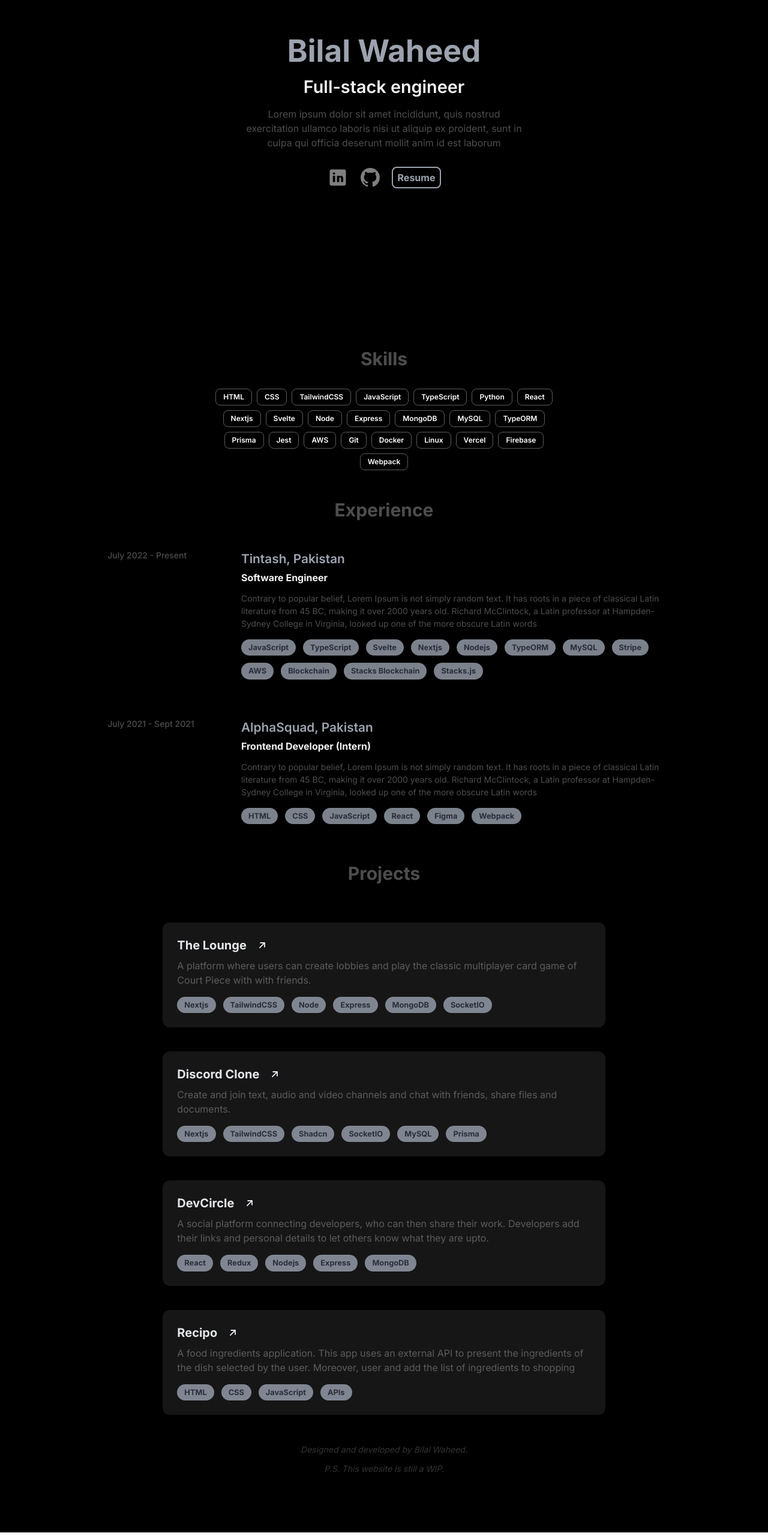
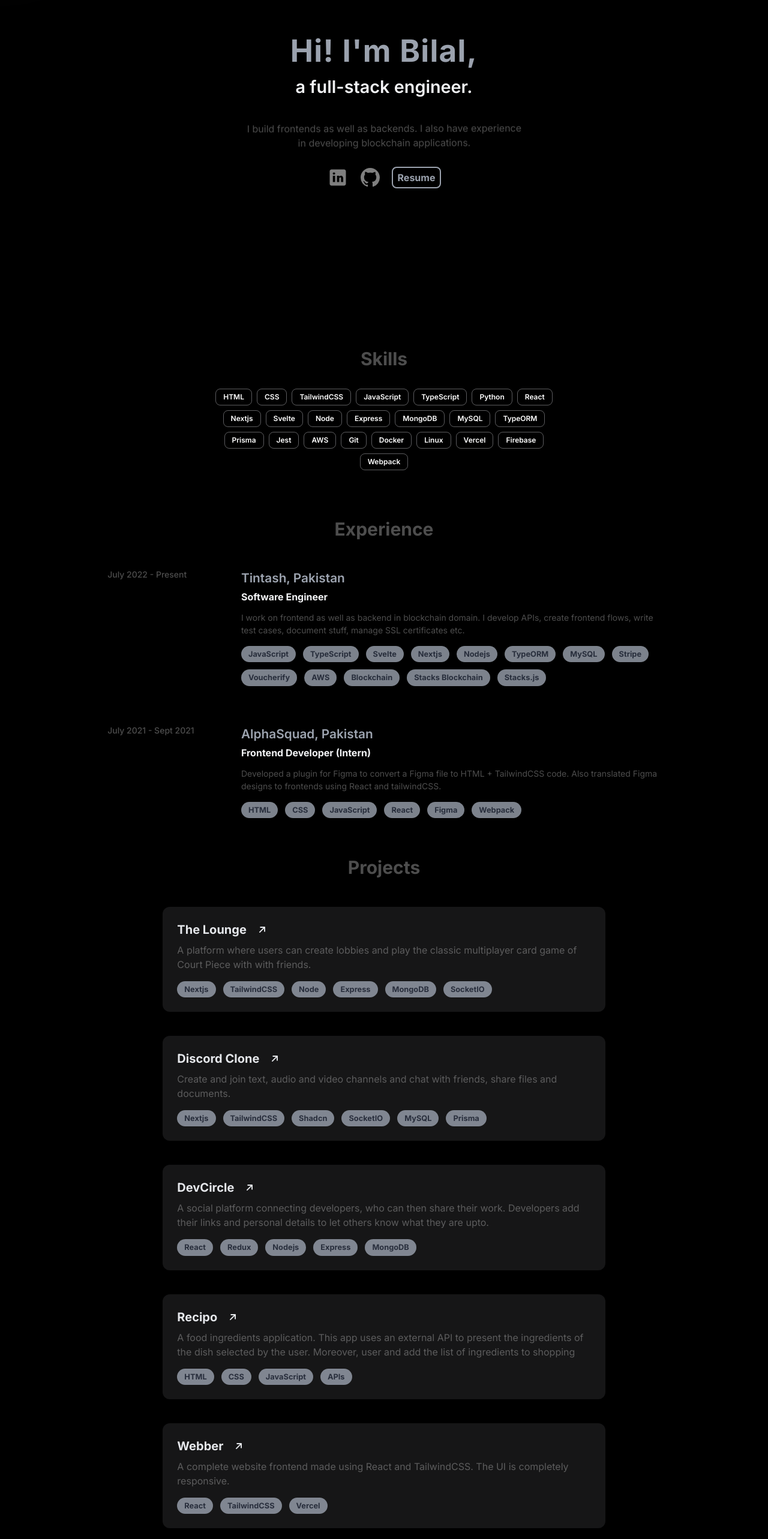
Before and after one commit to bilalwaheed099/bw-portfolio, a Next.js app: page / in a window 1280 px wide. Shown: the part 220-2786 px from the top of the page at 60% size. Built offline with nearby package versions, Linux system fonts and the light colour scheme.

Commit message:
UI: UI and content improvements

```diff
--- a/app/page.tsx
+++ b/app/page.tsx
@@ -50,31 +50,86 @@ export default function Home() {
 
   return (
     <div className='bg-black min-h-screen pb-24' onMouseMove={e => handleMouseMove(e)}>
-      {/* <motion.div
-        className="w-[240px] h-[240px] bg-gray-300/10 absolute rounded-full blur-2xl"
+      <motion.div
+        className="w-[320px] h-[320px] bg-gray-300/10 absolute rounded-full blur-2xl -z-100"
         animate={{
-          x: mousePos.x - 120,
-          y: mousePos.y - 120
+          x: mousePos.x - 160,
+          y: mousePos.y - 160
         }}
-        transition={{ type: "tween" }}
+        transition={{
+          duration: 0.08,
+          delay: 0,
+          ease: "linear"
+        }}
       >
 
-      </motion.div> */}
+      </motion.div>
       {/* HERO */}
       <div className="w-[90%] md:w-[72%] mx-auto flex flex-col justify-center items-center h-screen">
-        <p className="text-gray-400 font-bold text-[2.6rem] md:text-[3.2rem] text-center">Bilal Waheed</p>
-        <p className="text-gray-100 font-semibold text-[1.4rem] text-[1.8rem] text-center">Full-stack engineer</p>
-        <p className="text-white/30 w-3/4 md:w-1/2 my-3 text-center">
-        Lorem ipsum dolor sit amet incididunt, quis nostrud exercitation ullamco laboris nisi ut aliquip ex proident, sunt in culpa qui officia deserunt mollit anim id est laborum
-        </p>
-        <div className="flex gap-x-5 mt-4 items-center z-10">
-          <Link href="https://www.linkedin.com/in/bilal-w-27789ba4/" target='_blank'><Image className="w-9 h-9 hover:scale-110 cursor-pointer" src="/linkedin.svg" alt={'github'} width={24} height={24} /></Link>
-          <Link href="https://github.com/bilalwaheed099" target='_blank'><Image className="w-8 h-8 hover:scale-110 cursor-pointer" src="/github.svg" alt={'linkedin'} width={24} height={24} /></Link>
-          <Link href="/linkedin.svg"><p className="text-gray-400 font-bold border-2 border-gray-400 rounded-lg px-2 py-1 hover:scale-110 cursor-pointer">Resume</p></Link>
-        </div>
+        {/* <p className="text-gray-100/10 font-bold text-[1rem] md:text-[1.2rem]">Hi! I'm</p> */}
+        <motion.div className="w-full flex flex-col justify-center items-center"
+          initial={{
+            y: "-40%",
+            opacity: 0
+          }}
+          animate={{
+            y: "0",
+            opacity: 1
+          }}
+          transition={{
+            duration: 1.5,
+            // type: "tween",
+            delay: 0,
+            ease: 'anticipate'
+          }}
+        >
+          <p className="text-gray-400 font-bold text-[2.6rem] md:text-[3.2rem] text-center tracking-wide">Hi! I'm Bilal,</p>
+          <p className="text-gray-100 font-semibold text-[1.4rem] text-[1.8rem] text-center">a full-stack engineer.</p>
+        </motion.div>
+        <motion.div className="w-full flex flex-col justify-center items-center mt-6">
+          <motion.p className="text-white/30 w-3/4 md:w-1/2 my-3 text-center"
+           initial={{
+            x: "-35%",
+            opacity: 0,
+            rotate: 0
+          }}
+          animate={{
+            x: "0",
+            opacity: 1,
+            rotate: 360
+          }}
+          transition={{
+            duration: 3.2,
+            // type: "tween",
+            delay: 0,
+            ease: 'anticipate'
+          }}
+          >
+            I build frontends as well as backends. I also have experience in developing blockchain applications.
+          </motion.p>
+          <motion.div className="flex gap-x-5 mt-4 items-center z-10"
+           initial={{
+            y: "35%",
+            opacity: 0
+          }}
+          animate={{
+            y: "0",
+            opacity: 1
+          }}
+          transition={{
+            duration: 1.5,
+            // type: "tween",
+            delay: 0,
+            ease: 'anticipate'
+          }}>
+            <Link href="https://www.linkedin.com/in/bilal-w-27789ba4/" target='_blank'><Image className="w-9 h-9 hover:scale-110 cursor-pointer" src="/linkedin.svg" alt={'github'} width={24} height={24} /></Link>
+            <Link href="https://github.com/bilalwaheed099" target='_blank'><Image className="w-8 h-8 hover:scale-110 cursor-pointer" src="/github.svg" alt={'linkedin'} width={24} height={24} /></Link>
+            <Link href="/resume.pdf" target='_blank'><p className="text-gray-400 font-bold border-2 border-gray-400 rounded-lg px-2 py-1 hover:scale-110 cursor-pointer">Resume</p></Link>
+          </motion.div>
+        </motion.div>
       </div>
       {/* Skills */}
-      <motion.div className="w-[72%] mx-auto"
+      <motion.div className="w-[72%] mx-auto mb-20"
       ref={ref}
       animate={controls}
       initial="hidden"
@@ -109,34 +164,34 @@ export default function Home() {
       </motion.div>
       {/* Projects */}
       <div className="flex flex-col-reverse w-[90%] md:[w-80%] md:w-[72%] mx-auto">
-      <motion.div className=" flex-1 mx-auto w-[90%] md:w-[80%]"
+      <motion.div className=" flex-1 mx-auto w-[90%] md:w-[80%] mb-12"
                       ref={ref3}
                       animate={controls3}
                       initial="hidden"
                       variants={variants}
       >
-        <p className="text-3xl font-bold text-white/30 text-center my-16">Projects</p>
+        <p className="text-3xl font-bold text-white/30 text-center mt-16 mb-12">Projects</p>
         <div className="w-full mt-4 flex flex-col gap-10">
         <ProjectTile
           title="The Lounge"
           description="A platform where users can create lobbies and play the classic multiplayer card game of Court Piece with with friends."
           techs={["Nextjs", "TailwindCSS", "Node", "Express", "MongoDB", "SocketIO"]}
           classes="w-3/4"
-          url=""
+          url="/projects/thelounge"
         />
         <ProjectTile
           title="Discord Clone"
           description="Create and join text, audio and video channels and chat with friends, share files and documents."
           techs={["Nextjs", "TailwindCSS", "Shadcn", "SocketIO", "MySQL", "Prisma"]}
           classes="w-2/3"
-          url=""
+          url="https://wordcord-production.up.railway.app/"
           />
         <ProjectTile
           title="DevCircle"
           description="A social platform connecting developers, who can then share their work. Developers add their links and personal details to let others know what they are upto."
           techs={["React", "Redux", "Nodejs", "Express", "MongoDB"]}
           classes="w-2/5"
-          url=""
+          url="https://github.com/bilalwaheed099/mern-DevCircle-server"
           />
         <ProjectTile
           title="Recipo"
@@ -144,6 +199,13 @@ export default function Home() {
           techs={["HTML", "CSS", "JavaScript", "APIs"]}
           classes="w-2/5"
           url="https://brave-hawking-18011e.netlify.app/"
+        />
+        <ProjectTile
+          title="Webber"
+          description="A complete website frontend made using React and TailwindCSS. The UI is completely responsive."
+          techs={["React", "TailwindCSS", "Vercel"]}
+          classes="w-2/5"
+          url="https://webber.vercel.app/"
         />
 
         </div>
@@ -156,20 +218,20 @@ export default function Home() {
                 variants={variants}
         >
 
-          <p className="text-3xl font-bold text-white/30 text-center my-12">Experience</p>
+          <p className="text-3xl font-bold text-white/30 text-center mb-12">Experience</p>
           <div className="flex flex-col gap-y-16">
           <Experience
             company="Tintash, Pakistan"
             title="Software Engineer"
             time="July 2022 - Present"
-            desc="Contrary to popular belief, Lorem Ipsum is not simply random text. It has roots in a piece of classical Latin literature from 45 BC, making it over 2000 years old. Richard McClintock, a Latin professor at Hampden-Sydney College in Virginia, looked up one of the more obscure Latin words"
-            skills={["JavaScript", "TypeScript", "Svelte", "Nextjs", "Nodejs", "TypeORM", "MySQL", "Stripe", "AWS", "Blockchain", "Stacks Blockchain", "Stacks.js"]}
+            desc="I work on frontend as well as backend in blockchain domain. I develop APIs, create frontend flows, write test cases, document stuff, manage SSL certificates etc."
+            skills={["JavaScript", "TypeScript", "Svelte", "Nextjs", "Nodejs", "TypeORM", "MySQL", "Stripe", "Voucherify", "AWS", "Blockchain", "Stacks Blockchain", "Stacks.js"]}
             />
           <Experience
             company="AlphaSquad, Pakistan"
             title="Frontend Developer (Intern)"
             time="July 2021 - Sept 2021"
-            desc="Contrary to popular belief, Lorem Ipsum is not simply random text. It has roots in a piece of classical Latin literature from 45 BC, making it over 2000 years old. Richard McClintock, a Latin professor at Hampden-Sydney College in Virginia, looked up one of the more obscure Latin words"
+            desc="Developed a plugin for Figma to convert a Figma file to HTML + TailwindCSS code. Also translated Figma designs to frontends using React and tailwindCSS."
             skills={["HTML", "CSS", "JavaScript", "React", "Figma", "Webpack"]}
             />
           </div>
@@ -177,7 +239,7 @@ export default function Home() {
       </div>
       {/* Footer */}
       <div className="w-[80%] mt-12 mx-auto ">
-        <p className="text-white/20 italic text-sm text-center">Designed and developed by Bilal Waheed.</p>
+        <p className="text-white/20 italic text-sm text-center">Designed and developed by Bilal Waheed, using Nextjs, Tailwind and Framer-motion.</p>
         <p className="mt-3 text-white/20 font italic text-sm text-center">P.S. This website is still a WIP.</p>
       </div>
     </div>
--- a/components/ProjectTile.tsx
+++ b/components/ProjectTile.tsx
@@ -34,7 +34,7 @@ export const ProjectTile = ({url, title, description, techs, classes}: ProjectTi
   }
 
     return (
-        <Link href={url}>
+        <Link href={url} className="relative z-100">
         <div className={`text-center md:text-start text-white bg-gray-300/10 p-6 rounded-xl w-full cursor-pointer hover:scale-[102%] hover:bg-gray-100/20 transition`}
         onMouseEnter={handleMouseEnterControls}
         onMouseLeave={handleMouseLeaveControls}
```
Also changed, not shown: 1 other file (tests, documents, lock files or other folders).
